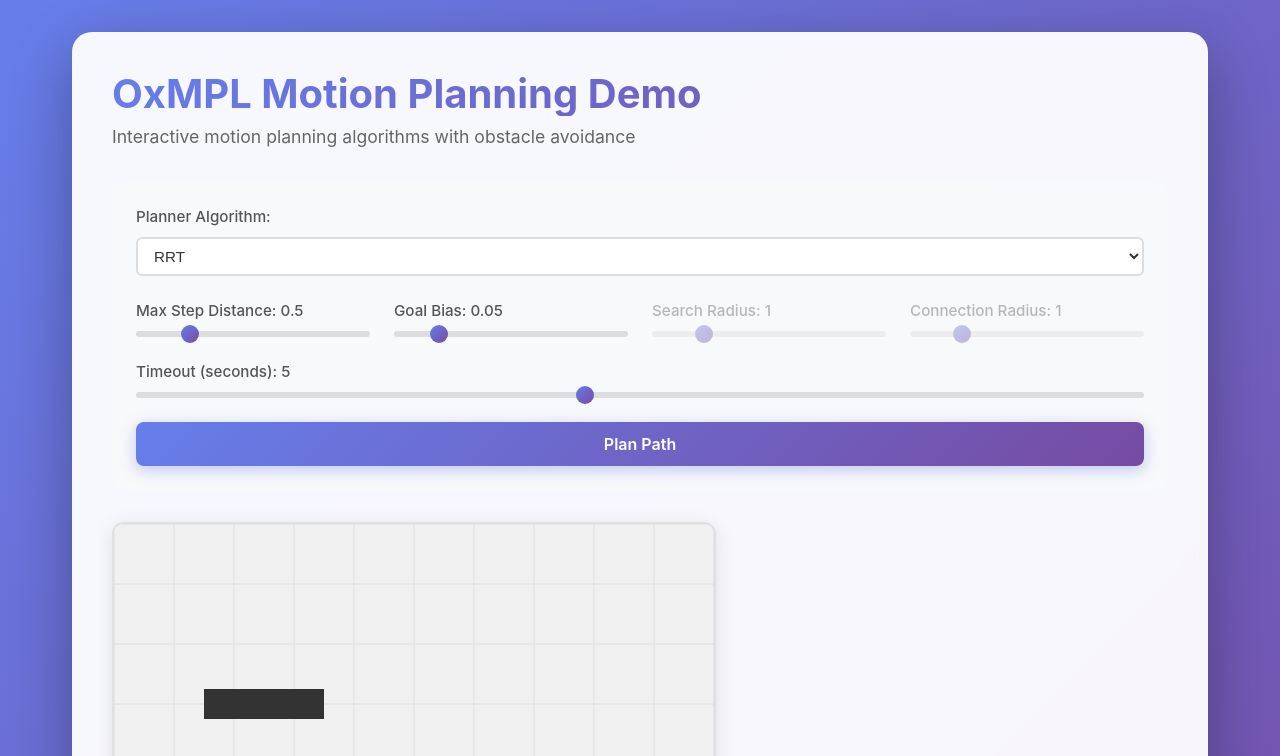
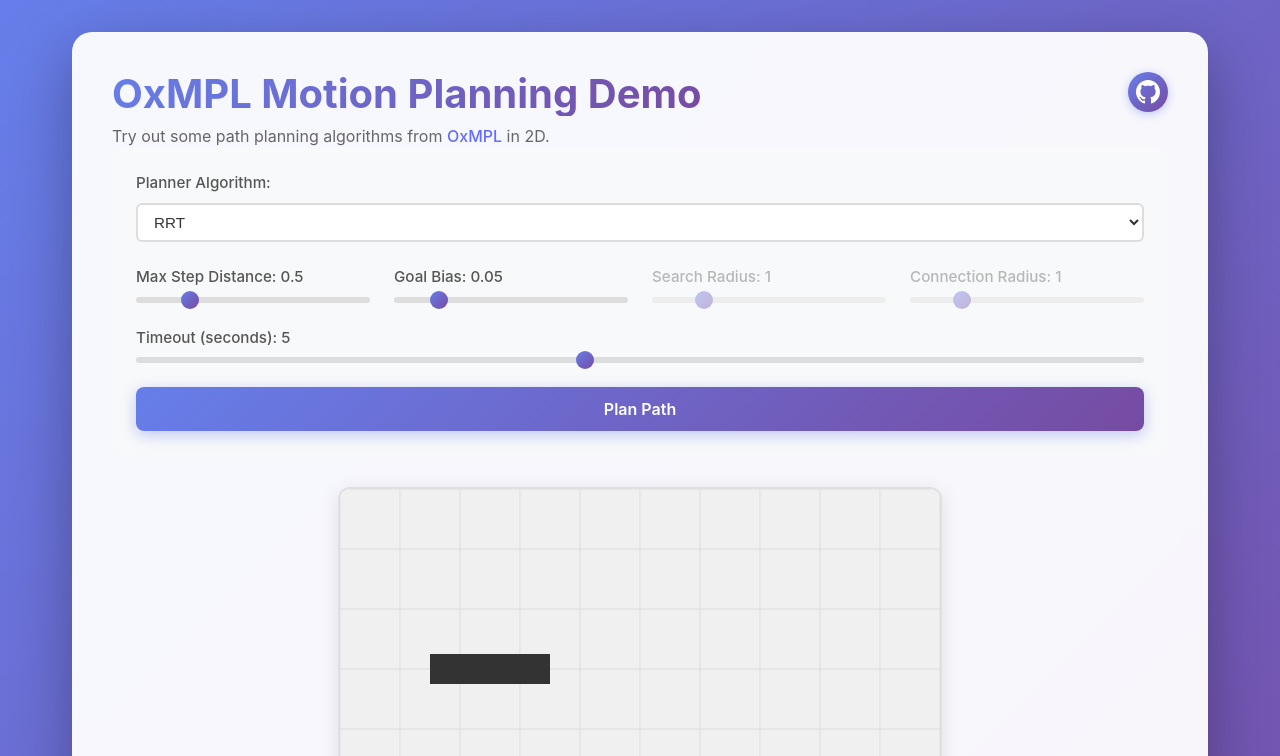
Before and after one commit to rossng/oxmpl-js-demo, a React (Vite) app: page / in a window 1280 px wide. Shown: the top 756 px of the page. Built offline with nearby package versions, Linux system fonts and the light colour scheme.

Commit message:
UI cleanups

```diff
--- a/src/App.css
+++ b/src/App.css
@@ -168,7 +168,9 @@
 
 .canvas-container {
   position: relative;
-  display: inline-block;
+  display: flex;
+  flex-direction: column;
+  align-items: center;
   margin-bottom: 2rem;
 }
 
--- a/src/components/MotionPlanningDemo.tsx
+++ b/src/components/MotionPlanningDemo.tsx
@@ -109,8 +109,48 @@
 
   return (
     <div className="demo-container">
-      <h1>OxMPL Motion Planning Demo</h1>
-      <p>Interactive motion planning algorithms with obstacle avoidance</p>
+      <div style={{ display: "flex", justifyContent: "space-between", alignItems: "start" }}>
+        <div>
+          <h1>OxMPL Motion Planning Demo</h1>
+          <p style={{ color: "#666" }}>
+            Try out some path planning algorithms from{" "}
+            <a href="https://github.com/juniorsundar/oxmpl">OxMPL</a> in 2D.
+          </p>
+        </div>
+        <a
+          href="https://github.com/rossng/oxmpl-js-demo"
+          target="_blank"
+          rel="noopener noreferrer"
+          style={{
+            display: "inline-flex",
+            alignItems: "center",
+            justifyContent: "center",
+            minWidth: "40px",
+            width: "40px",
+            height: "40px",
+            borderRadius: "50%",
+            background: "linear-gradient(135deg, #667eea 0%, #764ba2 100%)",
+            color: "white",
+            textDecoration: "none",
+            transition: "all 0.3s ease",
+            boxShadow: "0 2px 10px rgba(102, 126, 234, 0.4)",
+            flexShrink: 0,
+          }}
+          onMouseEnter={(e) => {
+            e.currentTarget.style.transform = "scale(1.05) translateY(-2px)";
+            e.currentTarget.style.boxShadow = "0 4px 20px rgba(102, 126, 234, 0.6)";
+          }}
+          onMouseLeave={(e) => {
+            e.currentTarget.style.transform = "scale(1) translateY(0)";
+            e.currentTarget.style.boxShadow = "0 2px 10px rgba(102, 126, 234, 0.4)";
+          }}
+          aria-label="View source on GitHub"
+        >
+          <svg height="24" width="24" viewBox="0 0 16 16" fill="currentColor">
+            <path d="M8 0C3.58 0 0 3.58 0 8c0 3.54 2.29 6.53 5.47 7.59.4.07.55-.17.55-.38 0-.19-.01-.82-.01-1.49-2.01.37-2.53-.49-2.69-.94-.09-.23-.48-.94-.82-1.13-.28-.15-.68-.52-.01-.53.63-.01 1.08.58 1.23.82.72 1.21 1.87.87 2.33.66.07-.52.28-.87.51-1.07-1.78-.2-3.64-.89-3.64-3.95 0-.87.31-1.59.82-2.15-.08-.2-.36-1.02.08-2.12 0 0 .67-.21 2.2.82.64-.18 1.32-.27 2-.27.68 0 1.36.09 2 .27 1.53-1.04 2.2-.82 2.2-.82.44 1.1.16 1.92.08 2.12.51.56.82 1.27.82 2.15 0 3.07-1.87 3.75-3.65 3.95.29.25.54.73.54 1.48 0 1.07-.01 1.93-.01 2.2 0 .21.15.46.55.38A8.013 8.013 0 0016 8c0-4.42-3.58-8-8-8z"></path>
+          </svg>
+        </a>
+      </div>
 
       <PlannerControls
         config={config}
```
